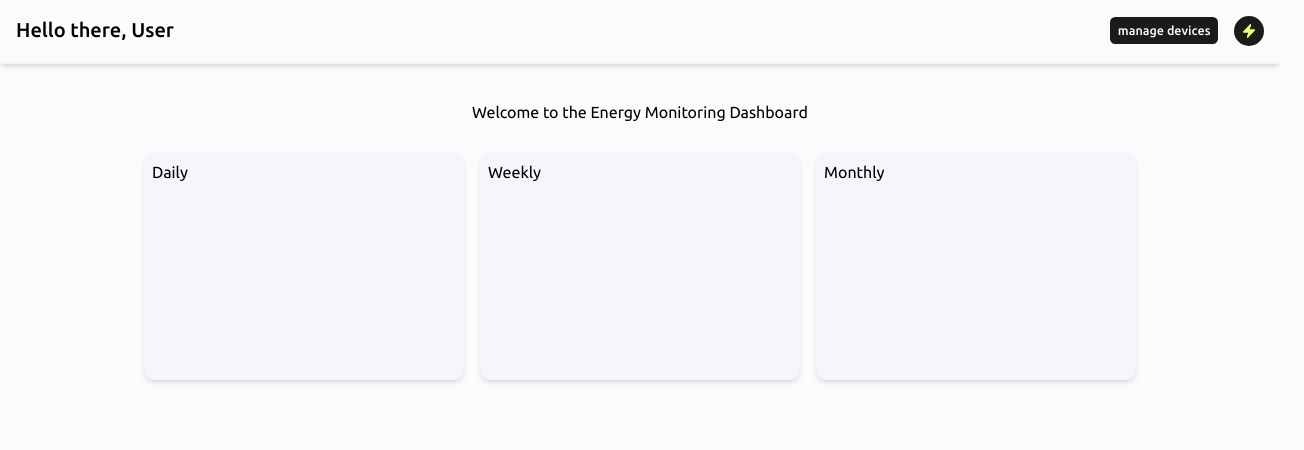
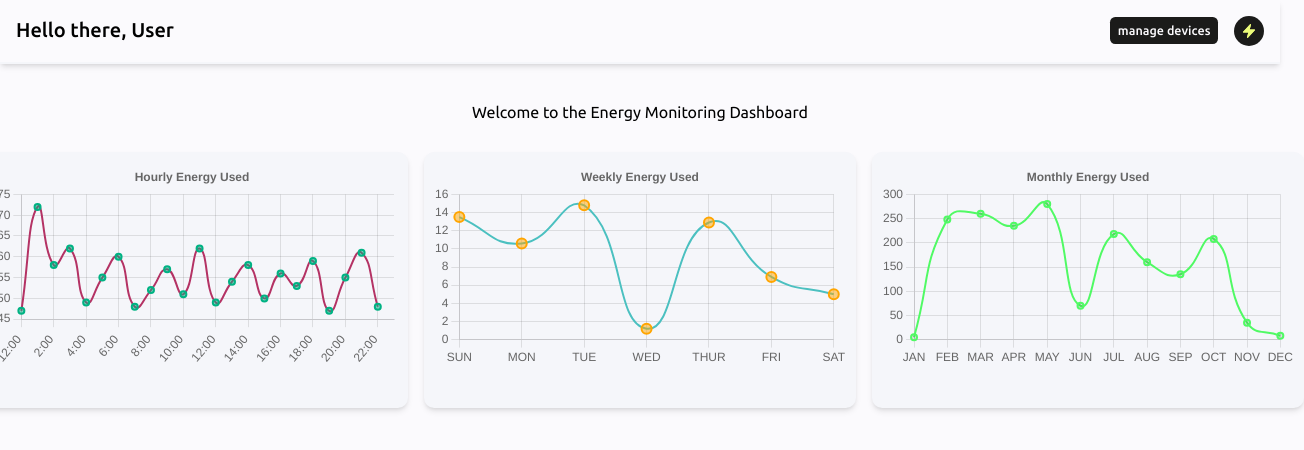
Before and after one commit to Sye-5pace/Energy_monitoring_app-gtp-lab8, a website built with Vite: page dashboard.html in a window 1280 px wide. Shown: the whole page, 1304 px wide, since content can reach past the window. Built offline with nearby package versions, Linux system fonts and the light colour scheme.

Commit message:
feat: integrate charts to visualize energy used

```diff
--- a/dashboard.html
+++ b/dashboard.html
@@ -34,24 +34,15 @@
       </header>
       <main class="flex justify-center items-center flex-col p-3 gap-7">
         <h1>Welcome to the Energy Monitoring Dashboard</h1>
-        <section class="flex gap-4 children:p-2 children:w-[20rem] children:h-[14.25rem] children:rounded-[0.625rem] children:border-whisper children:bg-whisper children:shadow-md">
+        <section class="flex gap-4 children:p-2 children:w-[27rem] children:h-[16rem] children:rounded-[0.625rem] children:border-whisper children:bg-whisper children:shadow-md">
           <section class="  ">
-            <p id="report-heading" class="" >Daily </p>
-            <div>
-
-            </div>
+            <canvas id="hourly-canvas" class="w-[26.75rem] h-[15.75rem]"></canvas>
           </section>
           <section class="  ">
-            <p id="report-heading" class="" >Weekly </p>
-            <div>
-
-            </div>
+            <canvas id="weekly-canvas" class="w-[26.75rem] h-[15.75rem]"></canvas>
           </section>
           <section class="  ">
-            <p id="report-heading" class="" >Monthly </p>
-            <div>
-
-            </div>
+            <canvas id="monthly-canvas" class="w-[26.75rem] h-[15.75rem]"></canvas>
           </section>
         </section>
         <section class="w-full">
@@ -59,6 +50,10 @@
         </section>
       </main>
     </div>
-    <script type="module" src="./usage_data.js"></script>
+    <script type="module" src="./dashboard.js"></script>
+    <script type="module" src="./energy_charts/hourly_datapoints.js"></script>
+    <script type="module" src="./energy_charts/monthly_datapoints.js"></script>
+    <script type="module" src="./energy_charts/daily_datapoints.js"></script>
+    <!-- <script type="module" src="./usage_data.js"></script> -->
   </body>
 </html>
--- /dev/null
+++ b/dashboard.js
@@ -0,0 +1,10 @@
+import { weeklyChart } from "./energy_charts/weekly_datapoints";
+import { monthlyChart } from "./energy_charts/monthly_datapoints";
+import { hourlyChart } from "./energy_charts/hourly_datapoints";
+
+
+document.addEventListener('DOMContentLoaded',()=>{
+    weeklyChart()
+    monthlyChart()
+    hourlyChart()
+})
--- /dev/null
+++ b/energy_charts/hourly_datapoints.js
@@ -0,0 +1,71 @@
+import { Chart, LineController,LineElement, PointElement,LinearScale,Title, CategoryScale } from 'chart.js'
+import { hourlyEnergyPoints } from './usage_data'
+import { animationOptions } from './weekly_datapoints'
+
+const hourlyCanvas = document.getElementById('hourly-canvas')
+
+Chart.register(LineController, LineElement, PointElement, LinearScale, Title, CategoryScale);
+
+const labels = [
+    "12:00 ",
+    "1:00 ",
+    "2:00 ",
+    "3:00 ",
+    "4:00 ",
+    "5:00 ",
+    "6:00 ",
+    "7:00 ",
+    "8:00 ",
+    "9:00 ",
+    "10:00 ",
+    "11:00 ",
+    "12:00 ",
+    "13:00 ",
+    "14:00 ",
+    "15:00 ",
+    "16:00 ",
+    "17:00 ",
+    "18:00 ",
+    "19:00 ",
+    "20:00 ",
+    "21:00 ",
+    "22:00 ",
+    "23:00 "
+]
+
+const data = {
+    labels: labels,
+    datasets: [{
+        label: 'Hourly energy used',
+        data: hourlyEnergyPoints,
+        fill: false,
+        borderColor: 'rgb(180,50,100)',
+        pointBackgroundColor: 'rgba(0, 178, 131, 0.5)',
+        pointBorderColor: 'rgba(0, 178, 131, 1)',
+        borderWidth: 2,
+        tension: 0.5
+    }]
+}
+
+const config = {
+    type: 'line',
+    data,
+    options:{
+        reponsive: true,
+        animation: animationOptions,
+        plugins: {
+            legend: {
+                position: 'top'
+            },
+            title: {
+                display: true,
+                text:'Hourly Energy Used'
+            }
+        },
+    }
+}
+
+export const hourlyChart = new Chart(
+    hourlyCanvas,
+    config
+)
--- /dev/null
+++ b/energy_charts/monthly_datapoints.js
@@ -0,0 +1,49 @@
+import { Chart, LineController,LineElement, PointElement,LinearScale,Title, CategoryScale } from 'chart.js'
+import { monthlyEnergyPoints } from './usage_data'
+import { animationOptions } from './weekly_datapoints'
+
+const monthlyCanvas = document.getElementById('monthly-canvas');
+
+const labels = [
+    "JAN", "FEB", "MAR",
+    "APR", "MAY", "JUN", "JUL",
+    "AUG", "SEP", "OCT",
+    "NOV", "DEC"
+];
+
+const data = {
+    labels: labels,
+    datasets: [{
+        label: 'Monthly energy used',
+        data: monthlyEnergyPoints,
+        fill: false,
+        borderColor: 'rgb(80,250,100)',
+        borderWidth: 2,
+        tension: 0.5
+    }]
+}
+
+const config = {
+    type: 'line',
+    data,
+    options:{
+        reponsive: true,
+        animation: animationOptions,
+        plugins: {
+            legend: {
+                position: 'top'
+            },
+            title: {
+                display: true,
+                text:'Monthly Energy Used'
+            }
+        },
+    }
+}
+
+Chart.register(LineController, LineElement, PointElement, LinearScale, Title, CategoryScale);
+
+export const monthlyChart = new Chart(
+    monthlyCanvas,
+    config
+)
--- a/usage_data.js
+++ b/energy_charts/usage_data.js
@@ -2,7 +2,6 @@ const convertTimestamp = (timestamp) => {
   const date = new Date(timestamp * 1000);
   return date.toLocaleDateString('en-GB', { day: '2-digit', month: '2-digit', year: '2-digit' });
 }
-
 
 export const data = {
   "timestamp": convertTimestamp(1656237380),
@@ -250,6 +249,91 @@ export const data = {
           "time": convertTimestamp(1656218980),
           "power": 550,
           "energy_used": 0.55
+        },
+        {
+          "time": convertTimestamp(1656222580),
+          "power": 600,
+          "energy_used": 0.60
+        },
+        {
+          "time": convertTimestamp(1656226180),
+          "power": 480,
+          "energy_used": 0.48
+        },
+        {
+          "time": convertTimestamp(1656229780),
+          "power": 520,
+          "energy_used": 0.52
+        },
+        {
+          "time": convertTimestamp(1656233380),
+          "power": 570,
+          "energy_used": 0.57
+        },
+        {
+          "time": convertTimestamp(1656236980),
+          "power": 510,
+          "energy_used": 0.51
+        },
+        {
+          "time": convertTimestamp(1656240580),
+          "power": 620,
+          "energy_used": 0.62
+        },
+        {
+          "time": convertTimestamp(1656244180),
+          "power": 490,
+          "energy_used": 0.49
+        },
+        {
+          "time": convertTimestamp(1656247780),
+          "power": 540,
+          "energy_used": 0.54
+        },
+        {
+          "time": convertTimestamp(1656251380),
+          "power": 580,
+          "energy_used": 0.58
+        },
+        {
+          "time": convertTimestamp(1656254980),
+          "power": 500,
+          "energy_used": 0.50
+        },
+        {
+          "time": convertTimestamp(1656258580),
+          "power": 560,
+          "energy_used": 0.56
+        },
+        {
+          "time": convertTimestamp(1656262180),
+          "power": 530,
+          "energy_used": 0.53
+        },
+        {
+          "time": convertTimestamp(1656265780),
+          "power": 590,
+          "energy_used": 0.59
+        },
+        {
+          "time": convertTimestamp(1656269380),
+          "power": 470,
+          "energy_used": 0.47
+        },
+        {
+          "time": convertTimestamp(1656272980),
+          "power": 550,
+          "energy_used": 0.55
+        },
+        {
+          "time": convertTimestamp(1656276580),
+          "power": 610,
+          "energy_used": 0.61
+        },
+        {
+          "time": convertTimestamp(1656280180),
+          "power": 480,
+          "energy_used": 0.48
         }
       ],
       "daily": [
@@ -259,7 +343,7 @@ export const data = {
         },
         {
           "date": convertTimestamp(1656028800),
-          "energy_used": 16.6
+          "energy_used": 10.6
         },
         {
           "date": convertTimestamp(1656115200),
@@ -267,17 +351,25 @@ export const data = {
         },
         {
           "date": convertTimestamp(1656201600),
-          "energy_used": 15.2
+          "energy_used": 1.2
         },
         {
           "date": convertTimestamp(1656288000),
           "energy_used": 12.9
+        },
+        {
+          "date": convertTimestamp(1656187000),
+          "energy_used": 6.9
+        },
+        {
+          "date": convertTimestamp(1656186100),
+          "energy_used": 5
         }
       ],
       "monthly": [
         {
           "month": convertTimestamp(202405),
-          "energy_used": 270
+          "energy_used": 5
         },
         {
           "month": convertTimestamp(202404),
@@ -294,6 +386,34 @@ export const data = {
         {
           "month": convertTimestamp(202401),
           "energy_used": 280
+        },
+        {
+          "month": convertTimestamp(202405),
+          "energy_used": 70
+        },
+        {
+          "month": convertTimestamp(202404),
+          "energy_used": 218
+        },
+        {
+          "month": convertTimestamp(202403),
+          "energy_used": 160
+        },
+        {
+          "month": convertTimestamp(202402),
+          "energy_used": 135
+        },
+        {
+          "month": convertTimestamp(202401),
+          "energy_used": 208
+        },
+        {
+          "month": convertTimestamp(202401),
+          "energy_used": 35
+        },
+        {
+          "month": convertTimestamp(202401),
+          "energy_used": 8
         }
       ]
     }
@@ -317,3 +437,24 @@ export const data = {
     }
   ]
 };
+
+export const weeklyEnergyPoints = []
+export const monthlyEnergyPoints = []
+export const hourlyEnergyPoints = []
+
+const weeklyInfo = data.totals['timeline'].daily
+for( const item of weeklyInfo){
+  weeklyEnergyPoints.push(item.energy_used)
+}
+
+const monthlyInfo = data.totals['timeline'].monthly
+for( const item of monthlyInfo){
+  monthlyEnergyPoints.push(item.energy_used)
+}
+
+const hourlyInfo = data.totals['timeline'].hourly
+for( const item of hourlyInfo){
+  hourlyEnergyPoints.push(item.energy_used)
+}
+
+console.log(data.totals.current)
--- /dev/null
+++ b/energy_charts/weekly_datapoints.js
@@ -0,0 +1,60 @@
+import { Chart, LineController, LineElement, PointElement, LinearScale, Title, CategoryScale } from 'chart.js';
+import { weeklyEnergyPoints, } from './usage_data'
+
+
+export const animationOptions = {
+    easing: 'easeInOutExpo',
+    duration: 1500,
+    delay: 500,
+}
+
+
+
+const weeklyCanvas = document.getElementById('weekly-canvas')
+
+const labels = [
+    'SUN','MON',
+    'TUE','WED',
+    'THUR','FRI','SAT'
+]
+
+const data = {
+    labels: labels,
+    datasets: [{
+        label: 'Weekly Energy used',
+        data: weeklyEnergyPoints,
+        fill: false,
+        pointRadius: 5,
+        borderColor: 'rgb(75,192,192)',
+        pointBackgroundColor: 'rgba(255, 165, 0, 0.5)',
+        pointBorderColor: 'rgba(255, 165, 0, 1)',
+        borderWidth: 2,
+        tension: 0.5
+    }]
+}
+
+const config = {
+    type: 'line',
+    data,
+    options:{
+        reponsive: true,
+        animation: animationOptions,
+        plugins: {
+            legend: {
+                position: 'top'
+            },
+            title: {
+                display: true,
+                text:'Weekly Energy Used'
+            }
+        },
+
+    }
+}
+
+Chart.register(LineController, LineElement, PointElement, LinearScale, Title, CategoryScale);
+
+export const weeklyChart = new Chart(
+    weeklyCanvas,
+    config
+)
--- a/package.json
+++ b/package.json
@@ -12,5 +12,8 @@
     "sass": "^1.77.6",
     "tailwindcss": "^3.4.4",
     "vite": "^5.3.1"
+  },
+  "dependencies": {
+    "chart.js": "^4.4.3"
   }
 }
```
Also changed, not shown: output.css, 1 other file.
